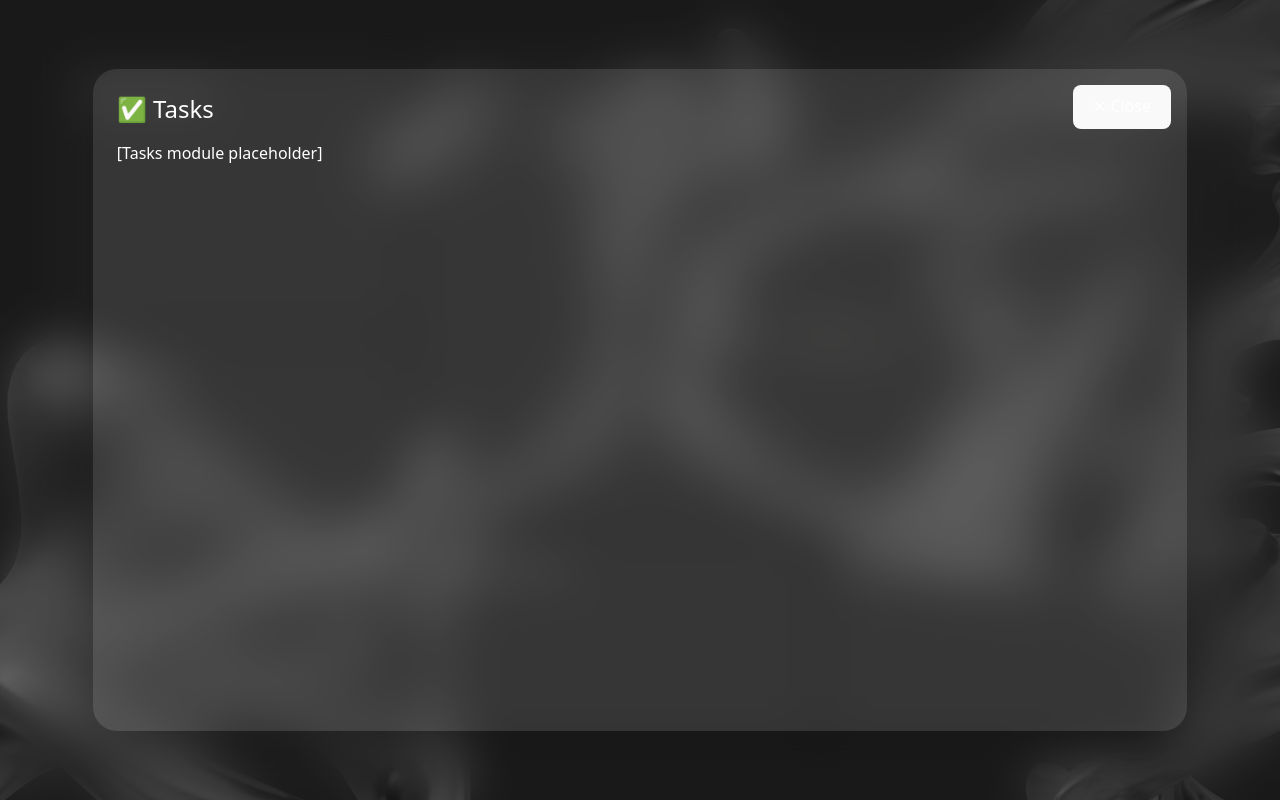
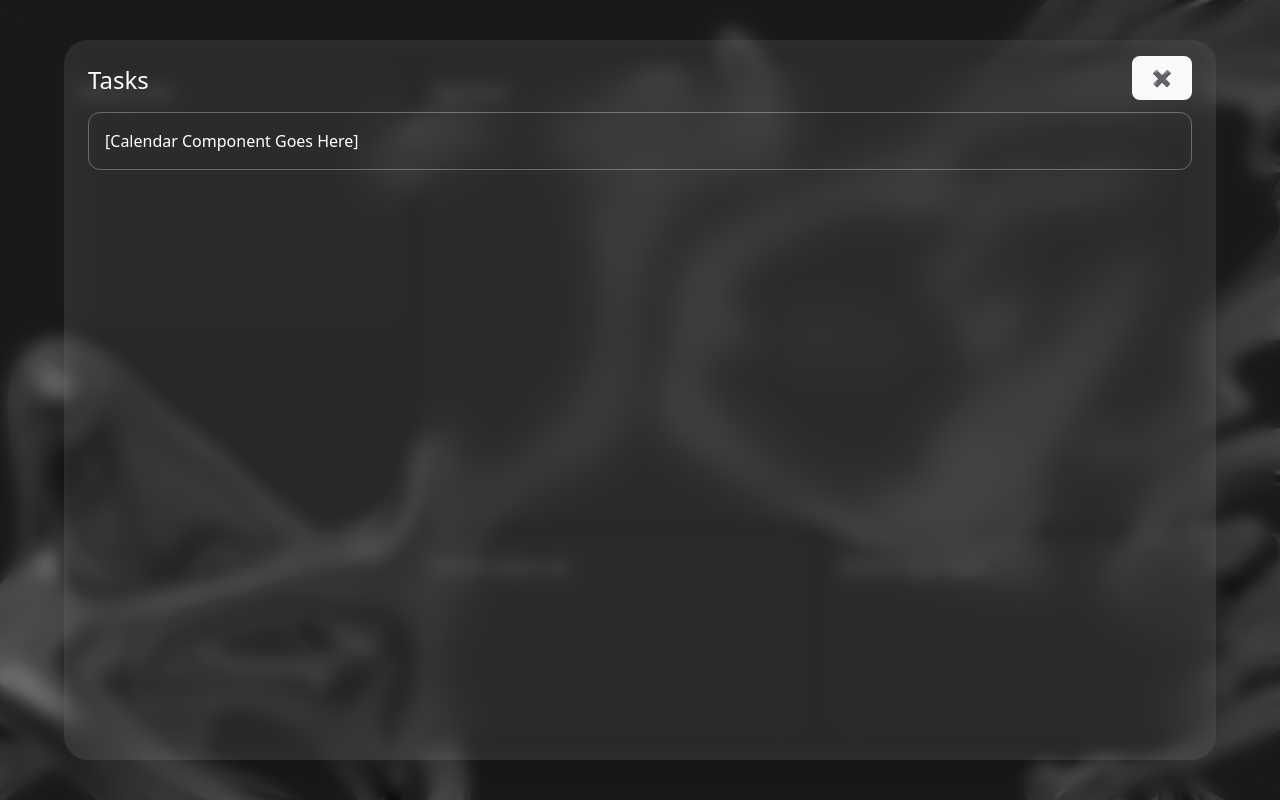
Before and after one commit to BogdanD3/Scheduler, a React (Vite) app: page / in a window 1280 px wide. Both pictures are taken after a click on the element "Task Manager". Built offline with nearby package versions, Linux system fonts and the light colour scheme.

Commit message:
Made bubble components for better structure

```diff
--- a/package.json
+++ b/package.json
@@ -11,6 +11,7 @@
   },
   "dependencies": {
     "@tailwindcss/vite": "^4.1.11",
+    "framer-motion": "^12.19.2",
     "react": "^19.1.0",
     "react-dom": "^19.1.0",
     "react-router-dom": "^7.6.3"
--- /dev/null
+++ b/src/Components/Bubbles/BubblesBubbles.tsx
@@ -0,0 +1,12 @@
+function BubblesBubbles() {
+  return (
+    <div>
+      <h2 className="text-2xl mb-4">Bubbles</h2>
+      <div className="w-full h-full border border-white/30 rounded-xl p-4">
+        [Calendar Component Goes Here]
+      </div>
+    </div>
+  );
+}
+
+export default BubblesBubbles;
--- /dev/null
+++ b/src/Components/Bubbles/CalendarBubble.tsx
@@ -0,0 +1,12 @@
+function CalendarBubble() {
+  return (
+    <div>
+      <h2 className="text-2xl mb-4">📅 Monthly Calendar</h2>
+      <div className="w-full h-full border border-white/30 rounded-xl p-4">
+        [Calendar Component Goes Here]
+      </div>
+    </div>
+  );
+}
+
+export default CalendarBubble;
--- /dev/null
+++ b/src/Components/Bubbles/MessagesBubble.tsx
@@ -0,0 +1,12 @@
+function MessagesBubble() {
+  return (
+    <div>
+      <h2 className="text-2xl mb-4">Messages</h2>
+      <div className="w-full h-full border border-white/30 rounded-xl p-4">
+        [Calendar Component Goes Here]
+      </div>
+    </div>
+  );
+}
+
+export default MessagesBubble;
--- /dev/null
+++ b/src/Components/Bubbles/TasksBubble.tsx
@@ -0,0 +1,12 @@
+function TasksBubble() {
+  return (
+    <div>
+      <h2 className="text-2xl mb-4">Tasks</h2>
+      <div className="w-full h-full border border-white/30 rounded-xl p-4">
+        [Calendar Component Goes Here]
+      </div>
+    </div>
+  );
+}
+
+export default TasksBubble;
--- /dev/null
+++ b/src/Components/Bubbles/WeekBubble.tsx
@@ -0,0 +1,12 @@
+function WeekBubble() {
+  return (
+    <div>
+      <h2 className="text-2xl mb-4">📅 Weekly Calendar</h2>
+      <div className="w-full h-full border border-white/30 rounded-xl p-4">
+        [Calendar Component Goes Here]
+      </div>
+    </div>
+  );
+}
+
+export default WeekBubble;
--- a/src/Home/Home.tsx
+++ b/src/Home/Home.tsx
@@ -1,89 +1,101 @@
 import { useState } from "react";
-import Modal from "../Components/Modal";
+import { AnimatePresence, motion } from "framer-motion";
+
+// Import bubble components
+import WeekBubble from "../Components/Bubbles/WeekBubble";
+import CalendarBubble from "../Components/Bubbles/CalendarBubble";
+import TasksBubble from "../Components/Bubbles/TasksBubble";
+import MessagesBubble from "../Components/Bubbles/MessagesBubble";
+import BubbleBubble from "../Components/Bubbles/BubblesBubbles";
+
+const moduleComponents = {
+  week: <WeekBubble />,
+  calendar: <CalendarBubble />,
+  tasks: <TasksBubble />,
+  messages: <MessagesBubble />,
+  bubble: <BubbleBubble />,
+};
 
 function Home() {
   const [activeModule, setActiveModule] = useState<string | null>(null);
 
   return (
     <>
-      <Modal isOpen={!!activeModule} onClose={() => setActiveModule(null)}>
+      {/* Animated Modal */}
+      <AnimatePresence>
+        {activeModule && (
+          <motion.div
+            className="fixed inset-0 z-50 flex items-center justify-center bg-black/40 backdrop-blur"
+            initial={{ opacity: 0 }}
+            animate={{ opacity: 1 }}
+            exit={{ opacity: 0 }}
+          >
+            <motion.div
+              layoutId={activeModule}
+              className="relative w-[90vw] h-[90vh] bg-white/10 backdrop-blur-lg rounded-3xl p-6 text-white shadow-2xl overflow-auto"
+            >
+              <button
+                onClick={() => setActiveModule(null)}
+                className="absolute top-4 right-6 text-white text-xl"
+              >
+                ✖
+              </button>
 
-        {activeModule === "week" && (
-          <div>
-            <h2 className="text-2xl mb-4">✅ Tasks</h2>
-            <p>[Tasks module placeholder]</p>
-          </div>
+              {/* Render selected component */}
+              {moduleComponents[activeModule]}
+            </motion.div>
+          </motion.div>
         )}
+      </AnimatePresence>
 
-        {activeModule === "tasks" && (
-          <div>
-            <h2 className="text-2xl mb-4">✅ Tasks</h2>
-            <p>[Tasks module placeholder]</p>
-          </div>
-        )}
-
-        {activeModule === "calendar" && (
-          <div>
-            <h2 className="text-2xl mb-4">📅 Monthly Calendar</h2>
-            <div className="w-full h-full border border-white/30 rounded-xl p-4">
-              [Calendar Component Goes Here]
-            </div>
-          </div>
-        )}
-
-
-        {activeModule === "messages" && (
-          <div>
-            <h2 className="text-2xl mb-4">✅ Tasks</h2>
-            <p>[Tasks module placeholder]</p>
-          </div>
-        )}
-
-        {activeModule === "bubble" && (
-          <div>
-            <h2 className="text-2xl mb-4">✅ Tasks</h2>
-            <p>[Tasks module placeholder]</p>
-          </div>
-        )}
-
-      </Modal>
-
+      {/* Bubble Grid */}
       <div className="flex gap-4 w-screen h-screen p-16 text-white font-sans bg-[url('/space-bg.png')] bg-cover bg-center bg-no-repeat">
 
         {/* Left Side */}
         <div className="flex flex-col gap-4 w-[30%]">
-          <div
+          <motion.div
+            layoutId="week"
             onClick={() => setActiveModule("week")}
-            className="h-[40%] bg-white/5 backdrop-blur-lg rounded-3xl p-4 shadow-md cursor-pointer hover:bg-white/10 transition"
+            className="h-[40%] bg-white/5 backdrop-blur-lg rounded-3xl p-4 shadow-md cursor-pointer hover:bg-white/10"
           >
-            Monthly Calendar
-          </div>
-          <div
+            Weekly View
+          </motion.div>
+
+          <motion.div
+            layoutId="tasks"
             onClick={() => setActiveModule("tasks")}
-            className="h-[60%] bg-white/5 backdrop-blur-lg rounded-3xl p-4 shadow-md cursor-pointer hover:bg-white/10 transition"
+            className="h-[60%] bg-white/5 backdrop-blur-lg rounded-3xl p-4 shadow-md cursor-pointer hover:bg-white/10"
           >
             Task Manager
-          </div>
+          </motion.div>
         </div>
 
         {/* Right Side */}
         <div className="flex flex-col gap-4 w-[70%]">
-          <div
-          onClick={() => setActiveModule("calendar")}
-          className="h-[70%] bg-white/5 backdrop-blur-lg rounded-3xl p-4 shadow-md cursor-pointer">
+          <motion.div
+            layoutId="calendar"
+            onClick={() => setActiveModule("calendar")}
+            className="h-[70%] bg-white/5 backdrop-blur-lg rounded-3xl p-4 shadow-md hover:bg-white/10 cursor-pointer"
+          >
             Big Panel
-          </div>
+          </motion.div>
+
           <div className="grid grid-cols-2 gap-4 h-[30%]">
-            <div
-            onClick={() => setActiveModule("messages")}
-            className="bg-white/5 backdrop-blur-lg rounded-3xl p-4 shadow-md cursor-pointer">
+            <motion.div
+              layoutId="messages"
+              onClick={() => setActiveModule("messages")}
+              className="bg-white/5 backdrop-blur-lg rounded-3xl p-4 shadow-md hover:bg-white/10 cursor-pointer"
+            >
               Bottom Right Left
-            </div>
-            <div
-            onClick={() => setActiveModule("bubble")}
-            className="bg-white/5 backdrop-blur-lg rounded-3xl p-4 shadow-md cursor-pointer">
+            </motion.div>
+
+            <motion.div
+              layoutId="bubble"
+              onClick={() => setActiveModule("bubble")}
+              className="bg-white/5 backdrop-blur-lg rounded-3xl p-4 shadow-md hover:bg-white/10 cursor-pointer"
+            >
               Bottom Right Right
-            </div>
+            </motion.div>
           </div>
         </div>
       </div>
@@ -92,13 +104,3 @@ function Home() {
 }
 
 export default Home;
-
-/**
- * Add hover effects: glow on hover
-
-Add subtle gradient borders
-
-Add a space/star field background image
-
-Use Framer Motion for animated bubble entry
-*/
```
Also changed, not shown: 1 other file (tests, documents, lock files or other folders).
